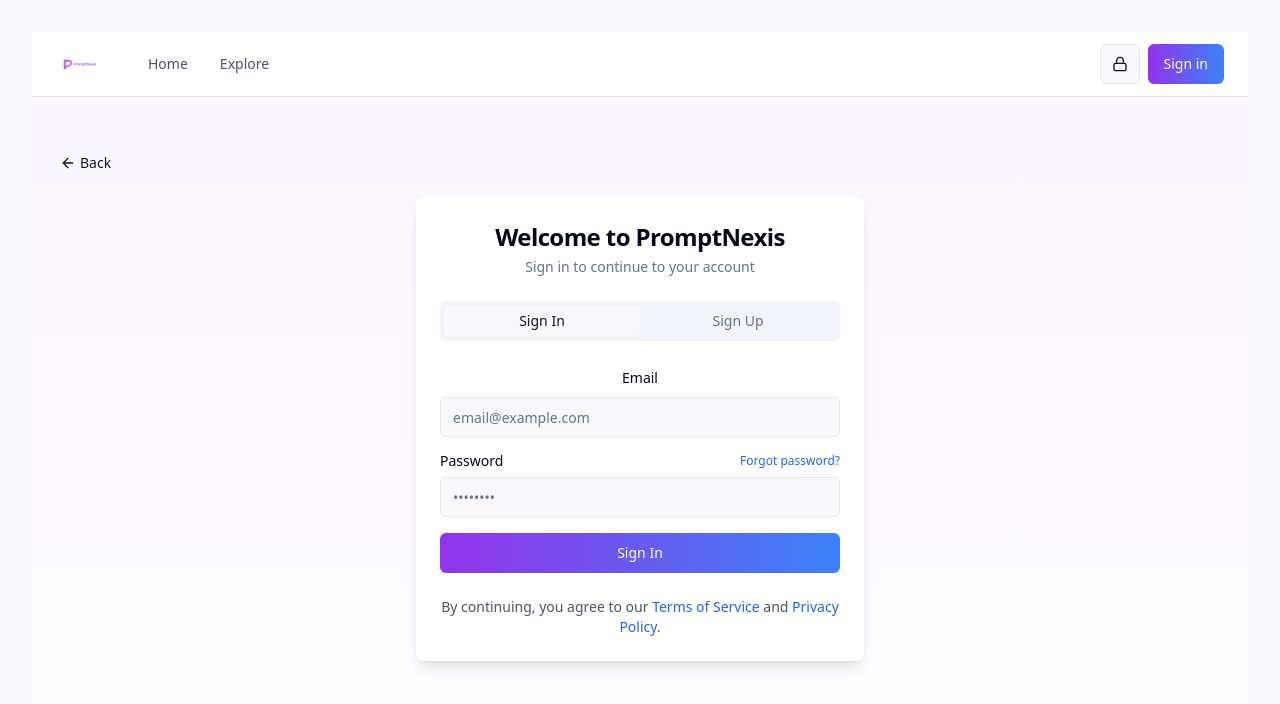
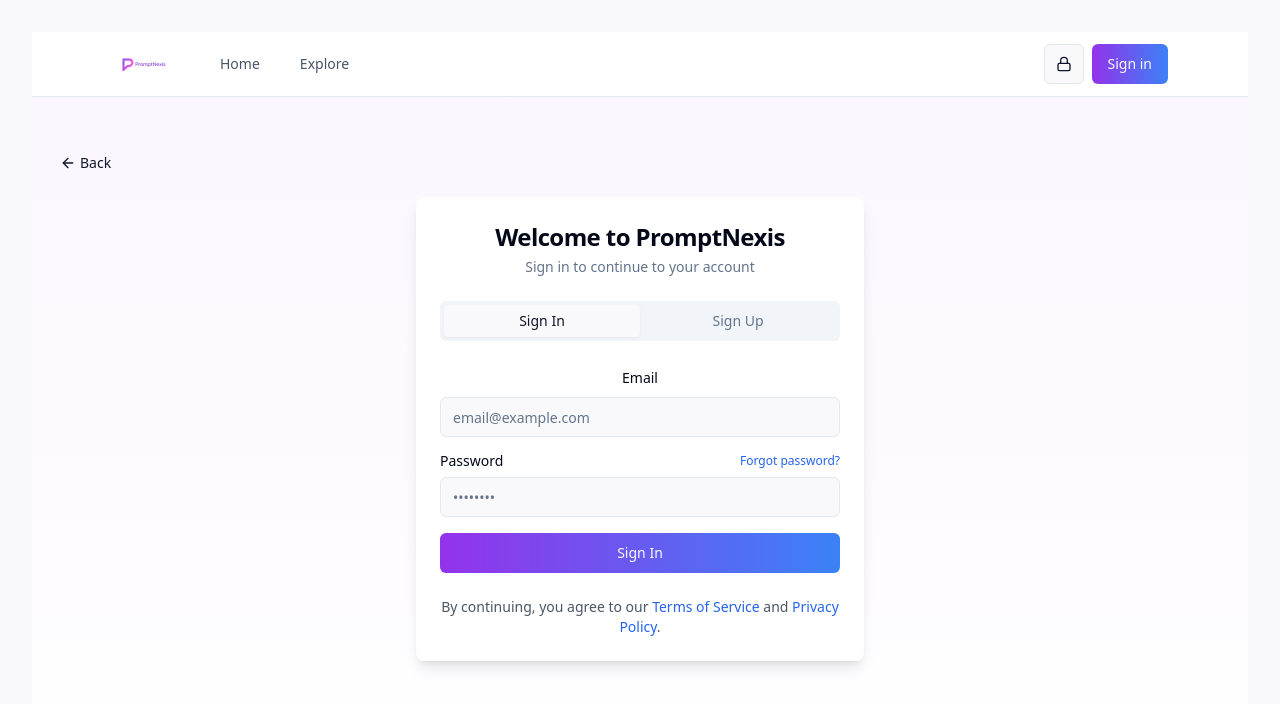
Before and after one commit to Utkarshgautam562/flow-prompt-share-51, a React (Vite) app: page /auth in a window 1280 px wide. Shown: the top 704 px of the page. Built offline with nearby package versions, Linux system fonts and the light colour scheme.

Commit message:
Fix signup error and improve logo responsiveness
Update the navbar code to prevent duplicate account creation with the same email, addressing the database error during signup. Also, enhance the logo's responsiveness and styling for better appearance across devices.

```diff
--- a/src/components/Navbar.tsx
+++ b/src/components/Navbar.tsx
@@ -57,23 +57,23 @@ const Navbar = () => {
 
   return (
     <header className="border-b bg-white">
-      <div className="container mx-auto px-4 md:px-6">
+      <div className="container mx-auto px-4 sm:px-6 md:px-8 lg:px-20">
         <div className="flex h-16 items-center justify-between">
           {/* Logo and Brand */}
           <div className="flex items-center">
-            <Link to="/" className="flex items-center logo-container h-12">
+            <Link to="/" className="flex items-center logo-container h-16">
               <img
                 src="/lovable-uploads/bd924504-e9e9-402c-a6f7-2ee8e99f01f2.png"
-                alt="PromptNexis Logo"
-                width="150"
+                alt="PromptNexis"
+                width="160"
                 height="40"
-                className="h-auto max-h-full"
+                className="h-auto max-h-full w-32 md:w-40"
                 loading="lazy"
               />
             </Link>
 
             {/* Desktop Navigation */}
-            <nav className="hidden md:ml-8 md:flex md:space-x-2">
+            <nav className="hidden md:ml-6 lg:ml-8 md:flex md:space-x-2 lg:space-x-4">
               <NavItem href="/">Home</NavItem>
               <NavItem href="/explore">Explore</NavItem>
               {user && <NavItem href="/my-prompts">My Prompts</NavItem>}
```
